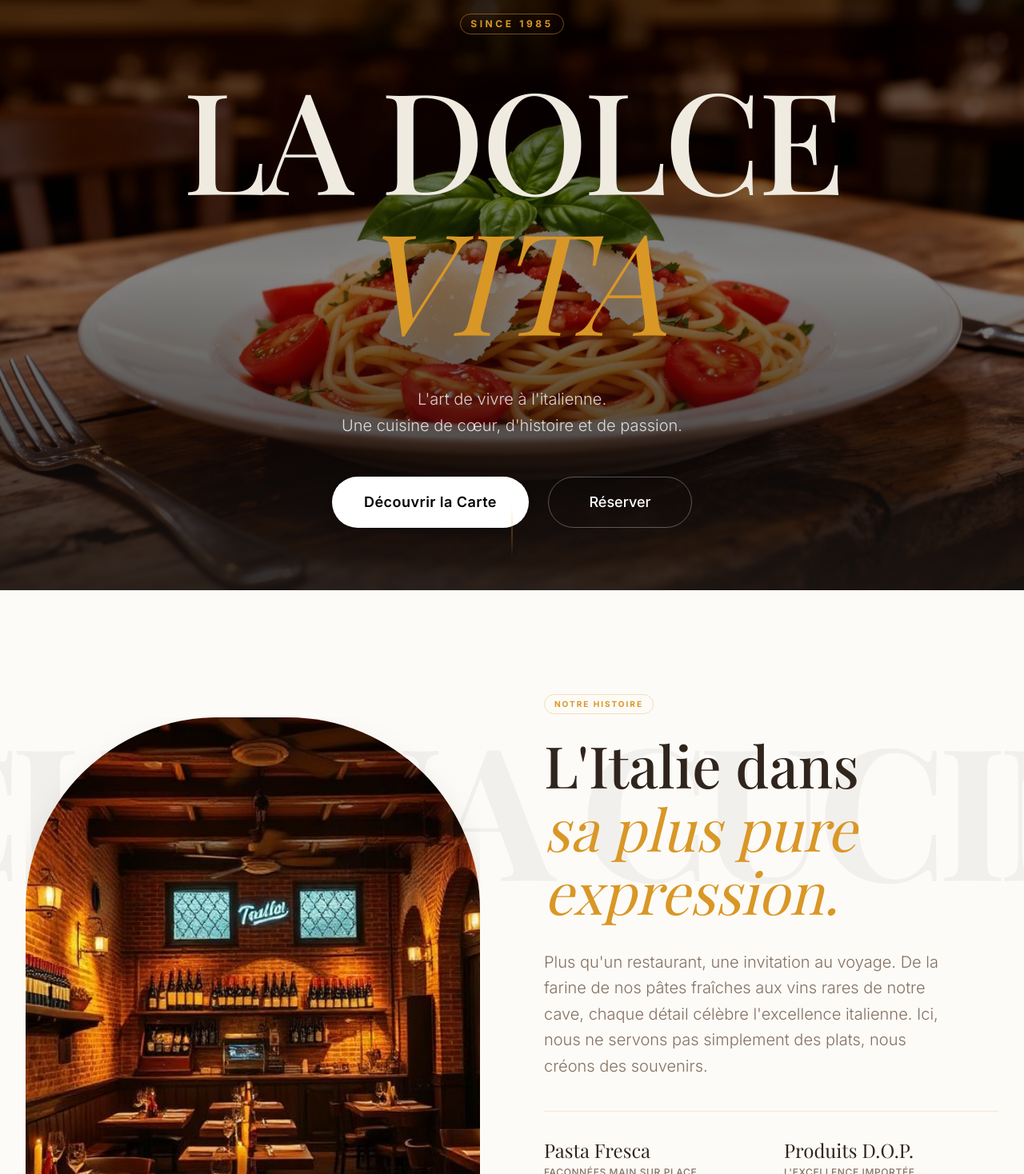
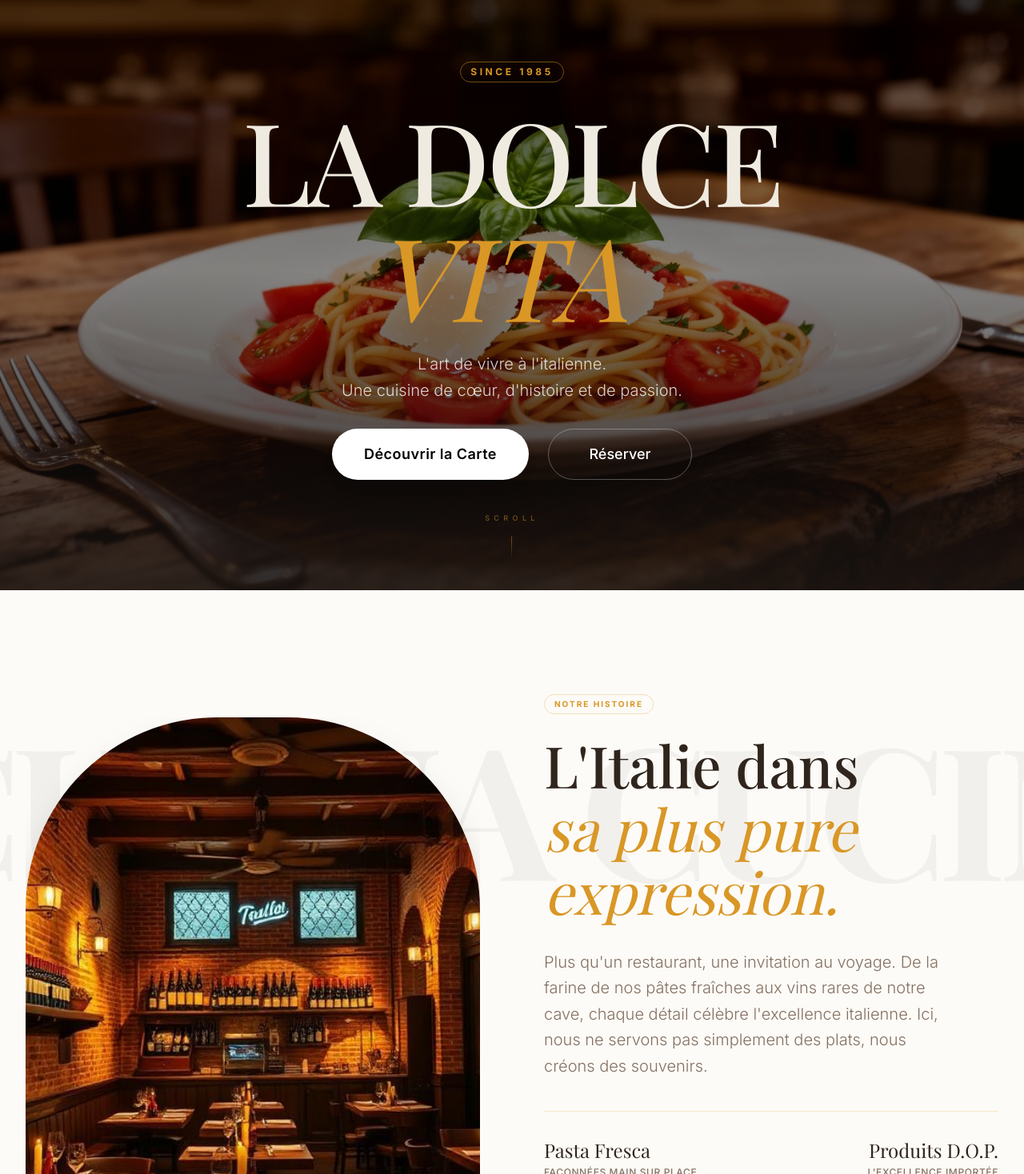
Before and after one commit to Eultype/la-dolce-vita, a Next.js app: page / in a window 1280 px wide. Shown: the part 62-1530 px from the top of the page at 80% size. Built offline with nearby package versions, Linux system fonts and the light colour scheme; a web font is replaced by a local one.

Commit message:
feat(home): ajout de la section MenuPreview

```diff
--- a/src/components/home/AboutSection.tsx
+++ b/src/components/home/AboutSection.tsx
@@ -99,7 +99,7 @@ const AboutSection = () => {
                                     <div className="font-serif text-2xl text-foreground mb-1">Pasta Fresca</div>
                                     <div className="text-xs uppercase tracking-wider text-muted-foreground font-medium">Façonnées main sur place</div>
                                 </div>
-                                <div>
+                                <div className="md:text-right">
                                     <div className="font-serif text-2xl text-foreground mb-1">Produits D.O.P.</div>
                                     <div className="text-xs uppercase tracking-wider text-muted-foreground font-medium">L'excellence importée</div>
                                 </div>
@@ -107,7 +107,7 @@ const AboutSection = () => {
                                     <div className="font-serif text-2xl text-foreground mb-1">Enoteca</div>
                                     <div className="text-xs uppercase tracking-wider text-muted-foreground font-medium">+200 Vins Italiens</div>
                                 </div>
-                                <div>
+                                <div className="md:text-right">
                                     <div className="font-serif text-2xl text-foreground mb-1">Tradizione</div>
                                     <div className="text-xs uppercase tracking-wider text-muted-foreground font-medium">Recettes ancestrales</div>
                                 </div>
--- a/src/components/home/HeroSection.tsx
+++ b/src/components/home/HeroSection.tsx
@@ -61,7 +61,7 @@ const HeroSection = () => {
                     {/* Badge "Signature" */}
                     <motion.div
                         variants={titleVariant}
-                        className="mb-6 md:mb-10"
+                        className="mb-4 md:mb-6"
                     >
                         <span className="inline-block py-1 px-3 border border-italian-gold/50 rounded-full text-italian-gold text-[10px] md:text-xs font-bold tracking-[0.3em] uppercase backdrop-blur-sm">
                             Since 1985
@@ -69,17 +69,17 @@ const HeroSection = () => {
                     </motion.div>
 
                     {/* Titre principal */}
-                    <h1 className="flex flex-col items-center justify-center overflow-hidden leading-[0.9]">
+                    <h1 className="flex flex-col items-center justify-center overflow-hidden leading-[0.85]">
                         <motion.span
                             variants={titleVariant}
-                            className="font-serif text-6xl md:text-8xl lg:text-[11rem] font-medium text-[#f0ebe0] tracking-tight"
+                            className="font-serif text-6xl md:text-8xl lg:text-[9rem] font-medium text-[#f0ebe0] tracking-tight"
                         >
                             LA DOLCE
                         </motion.span>
                         <motion.span
                             variants={titleVariant}
                             transition={{ delay: 0.1 }}
-                            className="font-serif text-6xl md:text-8xl lg:text-[11rem] font-light text-italian-gold italic relative z-10"
+                            className="font-serif text-6xl md:text-8xl lg:text-[9rem] font-light text-italian-gold italic relative z-10 mr-[0.20em]"
                         >
                             VITA
                         </motion.span>
@@ -89,7 +89,7 @@ const HeroSection = () => {
                     <motion.p
                         variants={titleVariant}
                         transition={{ delay: 0.2 }}
-                        className="mt-8 md:mt-12 text-lg md:text-xl text-white/80 font-light max-w-lg mx-auto leading-relaxed"
+                        className="mt-4 md:mt-6 text-lg md:text-xl text-white/80 font-light max-w-lg mx-auto leading-relaxed"
                     >
                         L'art de vivre à l'italienne. <br/>
                         Une cuisine de cœur, d'histoire et de passion.
@@ -99,7 +99,7 @@ const HeroSection = () => {
                     <motion.div
                         variants={titleVariant}
                         transition={{ delay: 0.4 }}
-                        className="mt-12 flex flex-col sm:flex-row gap-6 items-center"
+                        className="mt-6 md:mt-8 flex flex-col sm:flex-row gap-6 items-center"
                     >
                         {/* Bouton Principal : Blanc (contraste fort sur fond sombre) -> Gold au hover */}
                         <Button variant="hero" size="xl" className="rounded-full px-10 h-14 md:h-16 text-base md:text-lg min-w-[180px] bg-white text-black hover:bg-italian-gold hover:text-white border-none transition-all duration-500" asChild>
@@ -114,14 +114,27 @@ const HeroSection = () => {
                 </motion.div>
             </div>
 
-            {/* Indicateur de scroll */}
+            {/* Indicateur de scroll minimaliste */}
             <motion.div
                 initial={{ opacity: 0 }}
                 animate={{ opacity: 1 }}
-                transition={{ delay: 1, duration: 1 }}
-                className="absolute bottom-10 left-1/2 -translate-x-1/2 z-20 flex flex-col items-center gap-2"
+                transition={{ delay: 1.5, duration: 1 }}
+                className="absolute bottom-5 left-1/2 -translate-x-1/2 z-20 flex flex-col items-center gap-4"
             >
-                <div className="w-[1px] h-16 bg-gradient-to-b from-transparent via-italian-gold to-transparent opacity-60"></div>
+                <span className="text-[9px] uppercase tracking-[0.6em] text-italian-gold/50 font-medium">Scroll</span>
+                <div className="w-[1px] h-12 overflow-hidden">
+                    <motion.div
+                        animate={{
+                            y: ["-100%", "100%"]
+                        }}
+                        transition={{
+                            duration: 2.5,
+                            repeat: Infinity,
+                            ease: "easeInOut"
+                        }}
+                        className="w-full h-full bg-gradient-to-b from-transparent via-italian-gold/60 to-transparent"
+                    />
+                </div>
             </motion.div>
         </section>
     );
--- /dev/null
+++ b/src/components/home/MenuPreviewSection.tsx
@@ -0,0 +1,135 @@
+"use client";
+
+// Import Next
+import Link from "next/link";
+import Image from "next/image";
+// Import de React
+import { useRef } from "react";
+// Import de Framer Motion
+import { motion, useInView } from "framer-motion";
+// Import de Lucide Icons
+import { ArrowRight } from "lucide-react";
+// Import des composants
+import { Button } from "@/components/ui/button";
+
+// Liste des exemples de plats à la carte
+const dishes = [
+    {
+        name: "Pizza Margherita",
+        description: "Mozzarella di Bufala, tomates San Marzano, basilic frais",
+        price: "16€",
+        image: "/images/pizza-dish.jpg",
+        category: "Pizzas",
+    },
+    {
+        name: "Carbonara Romana",
+        description: "Guanciale, pecorino romano, œuf, poivre noir",
+        price: "18€",
+        image: "/images/pasta-dish.jpg",
+        category: "Pâtes",
+    },
+    {
+        name: "Tiramisù Classico",
+        description: "Mascarpone, café espresso, biscuits Savoiardi, cacao",
+        price: "9€",
+        image: "/images/tiramisu-dish.jpg",
+        category: "Desserts",
+    },
+];
+
+// Composant de l'aperçu du menu
+const MenuPreviewSection = () => {
+    const ref = useRef(null);
+    const isInView = useInView(ref, { once: true, margin: "-100px" });
+
+    return (
+        <section className="py-24 md:py-32 bg-background relative overflow-hidden" ref={ref}>
+            {/* Décoration de fond subtile */}
+            <div className="absolute top-0 right-0 w-1/3 h-full bg-italian-gold/5 -skew-x-12 translate-x-1/2 pointer-events-none" />
+
+            <div className="container mx-auto px-4 relative z-10">
+                {/* En-tête */}
+                <motion.div
+                    initial={{ opacity: 0, y: 30 }}
+                    animate={isInView ? { opacity: 1, y: 0 } : {}}
+                    transition={{ duration: 0.8, ease: "easeOut" }}
+                    className="text-center mb-20"
+                >
+                    <span className="text-italian-gold font-bold tracking-[0.3em] uppercase text-xs mb-4 block">
+                        Gastronomia
+                    </span>
+                    <h2 className="font-serif text-4xl md:text-5xl lg:text-6xl font-bold text-foreground mb-6">
+                        Le Meilleur de l'Italie
+                    </h2>
+                    <div className="flex justify-center mb-8">
+                        <div className="w-24 h-px bg-italian-gold/30" />
+                    </div>
+                    <p className="text-muted-foreground text-lg max-w-2xl mx-auto font-light leading-relaxed">
+                        Une sélection rigoureuse de nos plats signature, préparés avec des produits
+                        d'excellence importés et beaucoup d'amour.
+                    </p>
+                </motion.div>
+
+                {/* Grille des plats */}
+                <div className="grid md:grid-cols-3 gap-10 lg:gap-12 mb-16">
+                    {dishes.map((dish, index) => (
+                        <motion.div
+                            key={dish.name}
+                            initial={{ opacity: 0, y: 40 }}
+                            animate={isInView ? { opacity: 1, y: 0 } : {}}
+                            transition={{ duration: 0.8, delay: 0.2 + index * 0.15, ease: "easeOut" }}
+                            className="group bg-white rounded-2xl overflow-hidden shadow-soft hover:shadow-elevated transition-all duration-500"
+                        >
+                            <div className="relative h-72 w-full overflow-hidden">
+                                <Image
+                                    src={dish.image}
+                                    alt={dish.name}
+                                    fill
+                                    className="object-cover transition-transform duration-700 group-hover:scale-110"
+                                    sizes="(max-width: 768px) 100vw, 33vw"
+                                />
+                                <div className="absolute inset-0 bg-black/10 group-hover:bg-transparent transition-colors duration-500" />
+                                <div className="absolute top-6 left-6">
+                                    <span className="bg-white/90 backdrop-blur-md text-foreground px-4 py-1.5 rounded-full text-[10px] font-bold uppercase tracking-widest shadow-sm">
+                                        {dish.category}
+                                    </span>
+                                </div>
+                            </div>
+
+                            <div className="p-8">
+                                <div className="flex justify-between items-baseline mb-4">
+                                    <h3 className="font-serif text-2xl font-bold text-foreground group-hover:text-italian-gold transition-colors duration-300">
+                                        {dish.name}
+                                    </h3>
+                                    <span className="text-italian-gold font-serif text-xl italic">
+                                        {dish.price}
+                                    </span>
+                                </div>
+                                <p className="text-muted-foreground text-sm leading-relaxed font-light">
+                                    {dish.description}
+                                </p>
+                            </div>
+                        </motion.div>
+                    ))}
+                </div>
+
+                {/* Appel à l'action */}
+                <motion.div
+                    initial={{ opacity: 0, y: 20 }}
+                    animate={isInView ? { opacity: 1, y: 0 } : {}}
+                    transition={{ duration: 0.6, delay: 0.8 }}
+                    className="text-center"
+                >
+                    <Button variant="outline" size="xl" className="rounded-full px-12 border-italian-gold/30 text-foreground hover:bg-italian-gold hover:text-white transition-all duration-300" asChild>
+                        <Link href="/menu" className="flex items-center gap-3">
+                            Découvrir toute la carte
+                            <ArrowRight className="w-5 h-5" />
+                        </Link>
+                    </Button>
+                </motion.div>
+            </div>
+        </section>
+    );
+};
+
+export default MenuPreviewSection;
--- a/src/components/layout/Footer.tsx
+++ b/src/components/layout/Footer.tsx
@@ -10,7 +10,7 @@ export function Footer() {
     return (
         <footer className="bg-[#1a1512] text-[#f0ebe0] pt-24 pb-12 overflow-hidden relative">
             <div className="container mx-auto px-6 relative z-10">
-                {/* GRILLE PRINCIPALE - 4 COLONNES EQUILIBRÉES */}
+                {/* Grille principale - 4 colonnes */}
                 <div className="grid grid-cols-1 md:grid-cols-2 lg:grid-cols-4 gap-12 mb-24 border-b border-white/10 pb-16">
 
                     {/* Colonne 1 : Marque & Réseaux */}
--- a/src/components/layout/Navbar.tsx
+++ b/src/components/layout/Navbar.tsx
@@ -21,7 +21,7 @@ const navLinks = [
     { href: "/contact", label: "Contact" },
 ];
 
-// Composant Navbar
+// Composant de la Navbar
 export function Navbar() {
     const [isOpen, setIsOpen] = useState(false);
     const [isScrolled, setIsScrolled] = useState(false);
```
